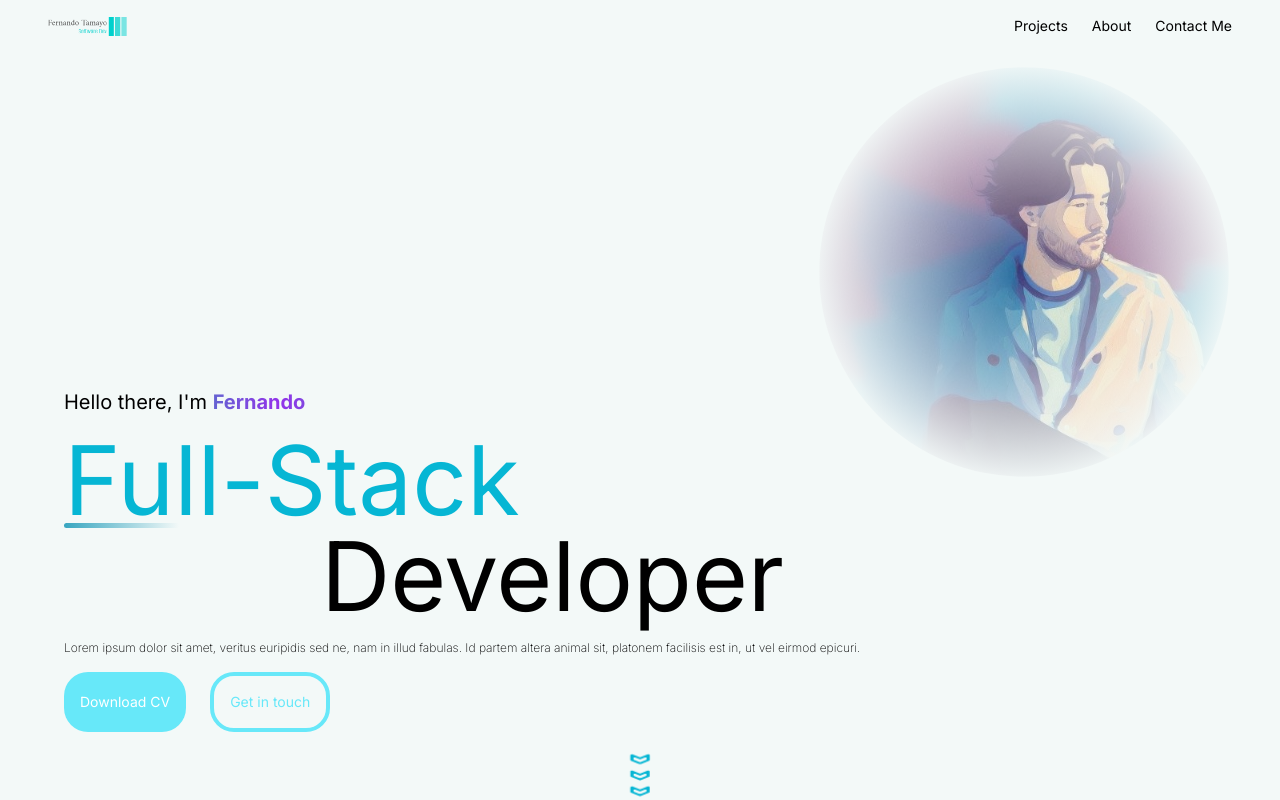
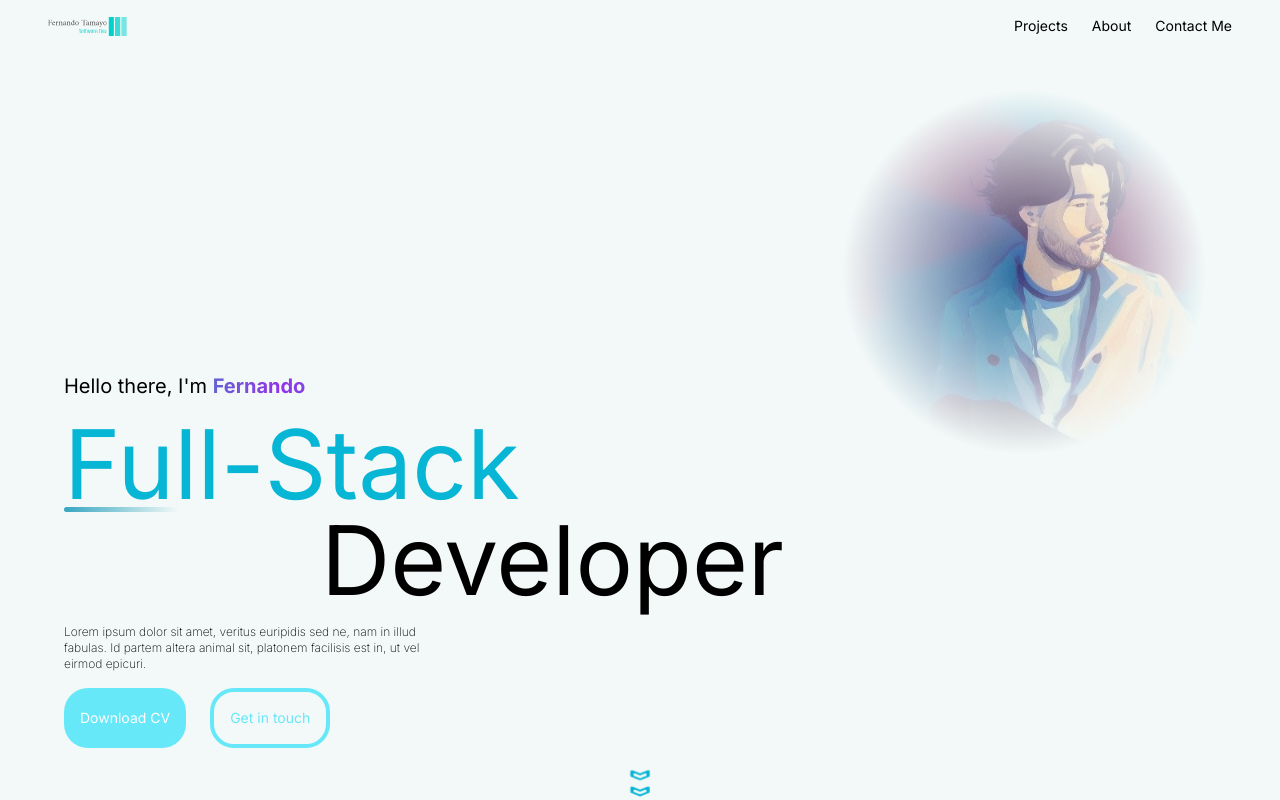
Before and after one commit to Nando1920/Web-Portfolio, a Next.js app: page / in a window 1280 px wide. Shown: the top 800 px of the page. Built offline with nearby package versions, Linux system fonts and the light colour scheme.

Commit message:
max wdth text

```diff
--- a/src/app/navbar.tsx
+++ b/src/app/navbar.tsx
@@ -27,7 +27,7 @@ export default function Navbar() {
   const burgerButton = () => {
     return (
       <div
-        className="sm:hidden left-4 top-[3%] fixed z-50 text-red-500 flex flex-col gap-[4px]"
+        className="sm:hidden left-4 top-4 fixed z-50 text-red-500 flex flex-col gap-[4px]"
         onClick={() => {
           setButtonClass((curr) => {
             return curr.includes("unclicked") ? "bar clicked" : "bar unclicked";
--- a/src/app/sections/welcome.tsx
+++ b/src/app/sections/welcome.tsx
@@ -21,7 +21,7 @@ export default function WelcomeSection() {
   return (
     <section className="h-screen">
       <div className="absolute scale-[80%] top-[2%] left-[15%] sm:left-auto sm:right-0  ">
-        <div className=" h-full w-full  bg-gradient-radial from-transparent via-backgroundLight via-[70%] to-backgroundLight scale-105  z-20 absolute"></div>
+        <div className=" h-full w-full  bg-gradient-radial from-transparent via-backgroundLight  via-[60%] to-backgroundLight  scale-105  z-20 absolute"></div>
         <Image
           src={Me}
           alt={"A nice photo of me"}
@@ -42,7 +42,7 @@ export default function WelcomeSection() {
 
             <div className=" text-right">Developer</div>
           </div>
-          <div className="text-xs font-extralight">
+          <div className="text-xs font-extralight  sm:max-w-96">
             Lorem ipsum dolor sit amet, veritus euripidis sed ne, nam in illud
             fabulas. Id partem altera animal sit, platonem facilisis est in, ut
             vel eirmod epicuri.
@@ -61,7 +61,7 @@ export default function WelcomeSection() {
         </div>
         <div className="flex flex-row justify-center w-full">
           <div className="flex flex-col justify-between">
-            <TbArrowBadgeDown className="scrollArrow animate-pulse" />
+            <TbArrowBadgeDown className="scrollArrow" />
             <TbArrowBadgeDown className="scrollArrow " />
             <TbArrowBadgeDown className="scrollArrow " />
           </div>
--- a/tailwind.config.ts
+++ b/tailwind.config.ts
@@ -11,6 +11,10 @@ const config: Config = {
       colors: {
         backgroundLight: {
           DEFAULT: "rgb(243, 249, 248)",
+          DARK: "rgb(12, 12, 12)",
+        },
+        backgroundDark: {
+          DEFAULT: "rgb(12, 12, 12)",
         },
       },
       backgroundImage: {
```
